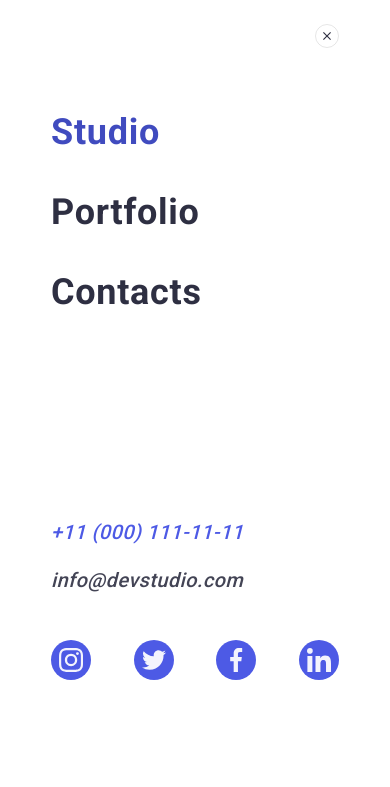
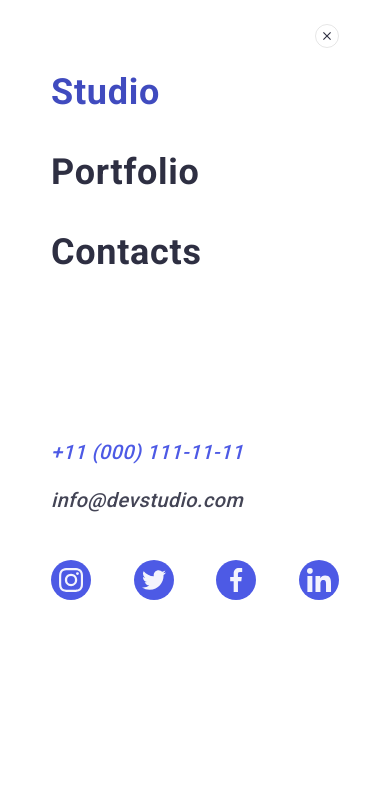
Before and after one commit to Karlson1979/goit-markup-hw-06, a website: page index.html in a window 390 px wide. Shown: the top 787 px of the page. Drawn offline with nearby package versions, Linux system fonts and the light colour scheme.

Commit message:
mob-menu-padding

```diff
--- a/css/style.css
+++ b/css/style.css
@@ -71,8 +71,8 @@ flex-direction: column;
 flex-basis: auto;
 height: 100vh;
 overflow-y: auto;
-padding: 72px;
-padding: 40px;
+padding-top: 72px;
+padding-bottom: 40px;
 
 
 
@@ -108,7 +108,6 @@ padding: 40px;
         display: flex;
         flex-direction: column;
         gap: 40px;
-        padding: 72px 0px 40px 0px;
 
     }
 
```
